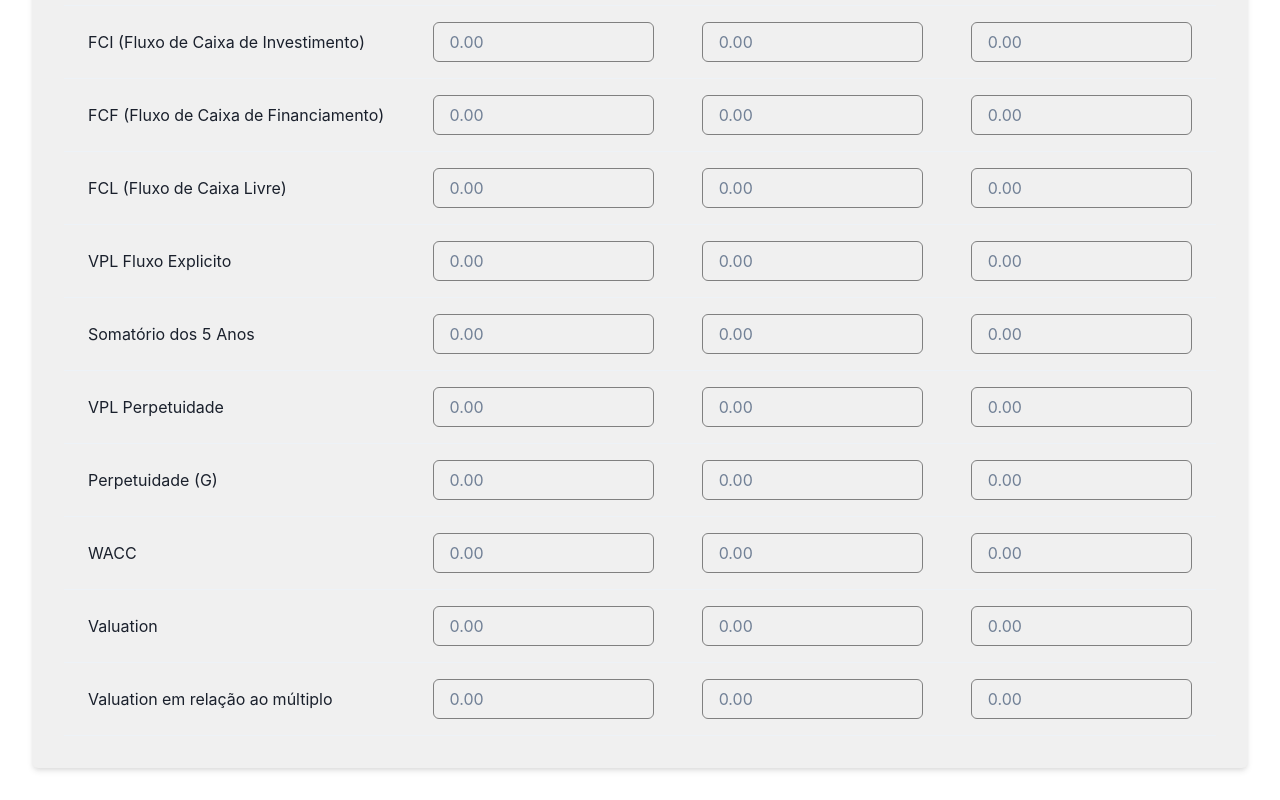
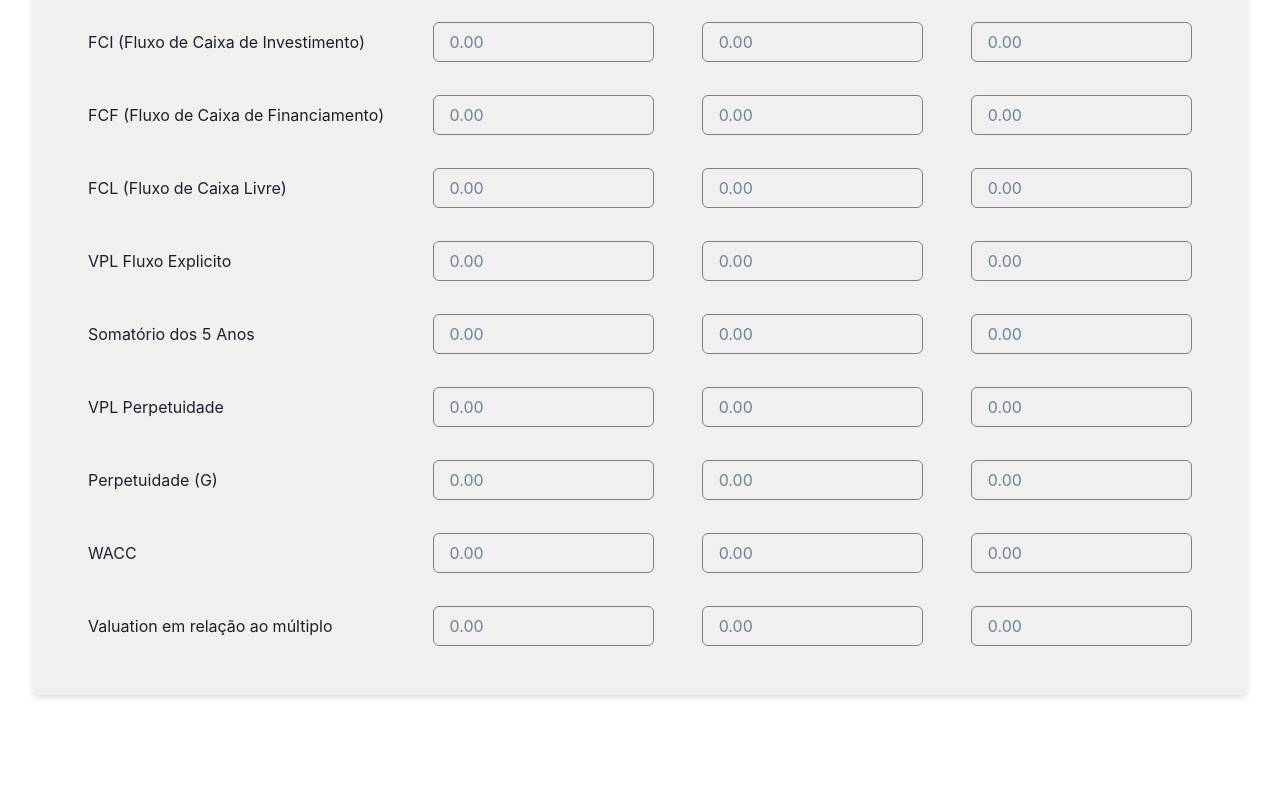
Before and after one commit to jeffmqs/dre-web-app, a React (Vite) app: page /dre in a window 1280 px wide. Shown: the part 1396-2196 px from the top of the page. After the commit the page ends 2123 px from the top, so only its background shows below. Built offline with nearby package versions, Linux system fonts and the light colour scheme.

Commit message:
remove valuation column
commit só pra remoção da coluna de valuation, pois será feita uma página exclusiva para ela

```diff
--- a/src/components/DRETable.tsx
+++ b/src/components/DRETable.tsx
@@ -165,12 +165,6 @@ export const DRETable = () => {
               <Td><Input type="number" step="0.01" placeholder="0.00" border="1px solid gray" /></Td>
             </Tr>
             <Tr>
-              <Td>Valuation</Td>
-              <Td><Input type="number" step="0.01" placeholder="0.00" border="1px solid gray" /></Td>
-              <Td><Input type="number" step="0.01" placeholder="0.00" border="1px solid gray" /></Td>
-              <Td><Input type="number" step="0.01" placeholder="0.00" border="1px solid gray" /></Td>
-            </Tr>
-            <Tr>
               <Td>Valuation em relação ao múltiplo</Td>
               <Td><Input type="number" step="0.01" placeholder="0.00" border="1px solid gray" /></Td>
               <Td><Input type="number" step="0.01" placeholder="0.00" border="1px solid gray" /></Td>
```
